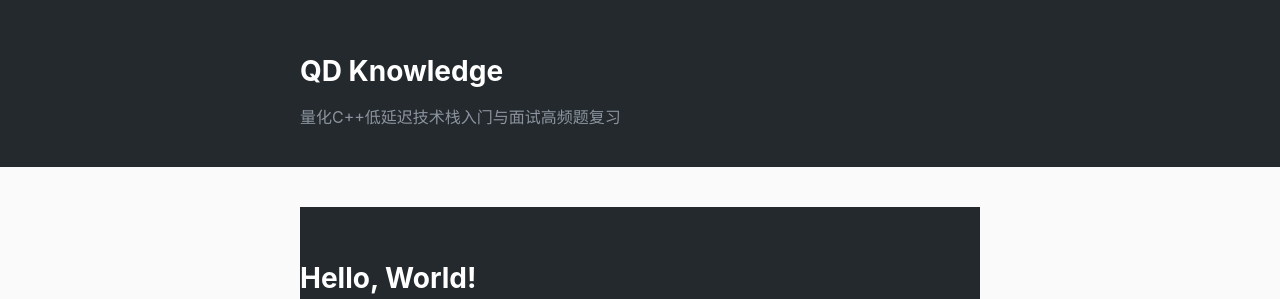
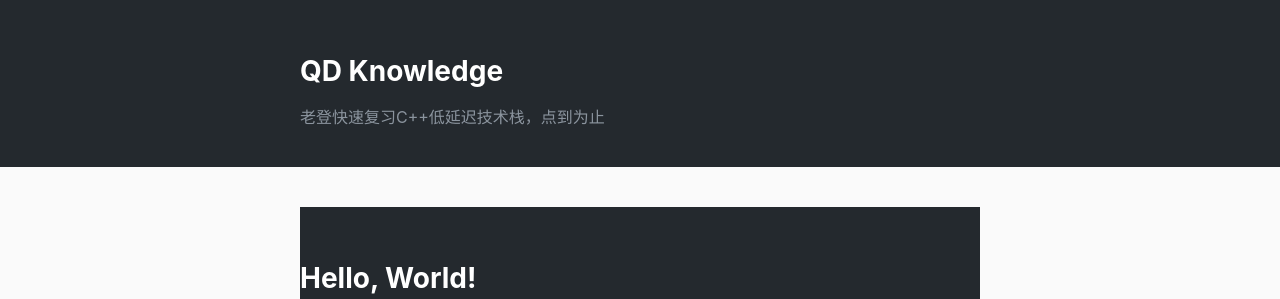
Before and after one commit to 4thcalabash/qd-knowledge, a Jekyll site: the page built from _posts/2026-07-29-hello-world.md, in a window 1280 px wide. Shown: the top 299 px of the page. Built offline with Jekyll 4.4.1, drawn with Linux system fonts in a browser that asks for light colours.

Commit message:
Update blog tagline

```diff
--- a/_config.yml
+++ b/_config.yml
@@ -1,5 +1,5 @@
 title: QD Knowledge
-description: 量化C++低延迟技术栈入门与面试高频题复习
+description: 老登快速复习C++低延迟技术栈，点到为止
 author: 4thcalabash
 baseurl: "/qd-knowledge"
 url: "https://4thcalabash.github.io"
```
Also changed, not shown: index.md (+1 -1 lines).
